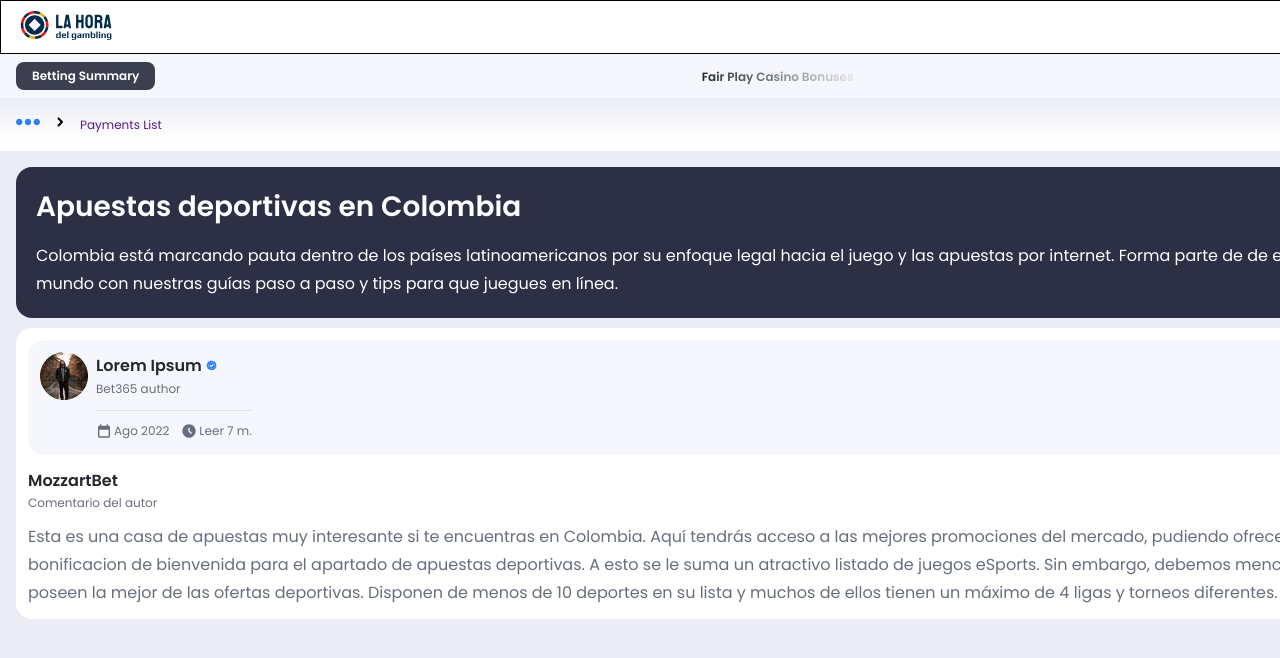
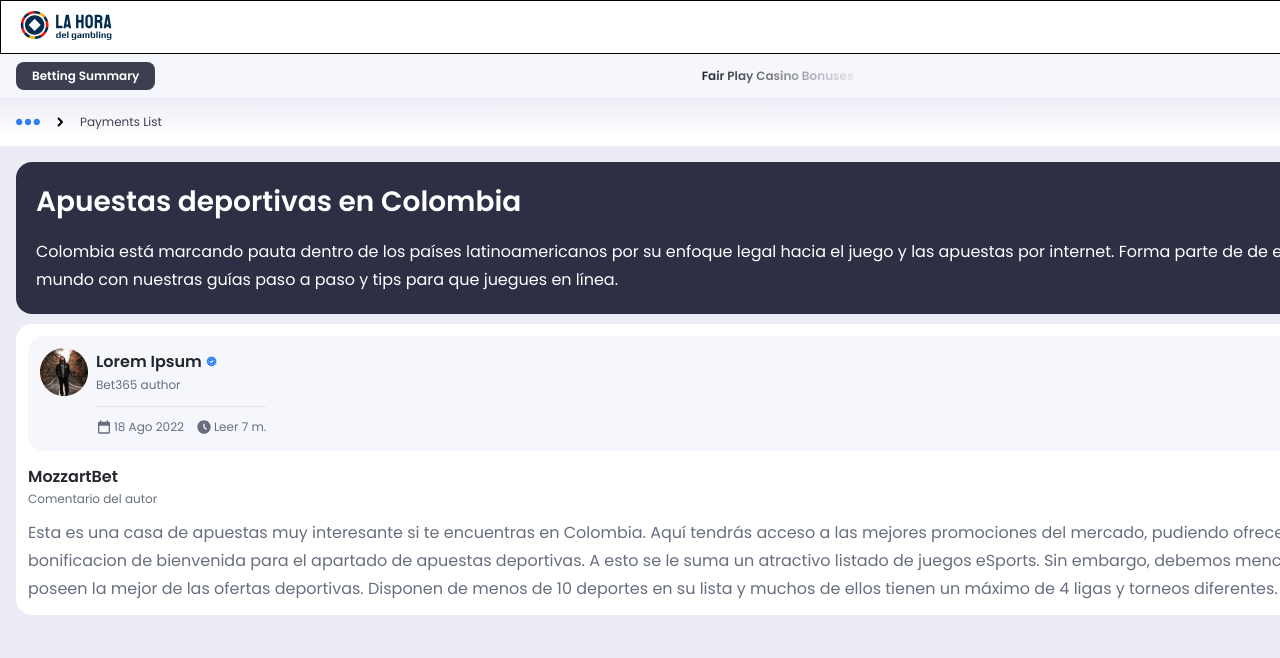
Before and after one commit to Vas2306/la-hora, a plain HTML site: page index.html in a window 1280 px wide. Shown: the top 658 px of the page. Drawn offline with nearby package versions, Linux system fonts and the light colour scheme.

Commit message:
error correction

```diff
--- a/index.html
+++ b/index.html
@@ -39,36 +39,22 @@
               </svg>
             </div>
           </div>
-
-          <ul class="header__middle">
-            <li class="header__middle-btn">
+          <div class="header__middle">
             <a class="header__middle-btn--text" href="">Betting Summary</a>
-            </li>
-
-            <li>
-              <a class="header__middle-link" href=""
-                >Fair Play Casino Bonuses</a
-              >
-            </li>
-            <li class="header__middle-arrow">
+            <a class="header__middle-link" href="">Fair Play Casino Bonuses</a>
             <svg width="24" height="24">
               <use href="images/symbol.svg#ArrowRight"></use>
             </svg>
-            </li>
-          </ul>
-          <ul class="header__bottom">
-            <li>
+          </div>
+          <div class="header__bottom">
             <svg width="24" height="24">
               <use href="images/symbol.svg#ellipsis"></use>
             </svg>
-            </li>
-            <li>
             <svg width="24" height="24">
               <use href="images/symbol.svg#Line"></use>
             </svg>
-            </li>
-            <li class="header__bottom-link"><a href="">Payments List</a></li>
-          </ul>
+            <a class="header__bottom-link" href="">Payments List</a>
+          </div>
         </nav>
       </div>
     </header>
@@ -104,22 +90,20 @@
                 </div>
 
                 <ul class="comment__data">
-                <li class="comment__data-text"><span
+                  <li class="comment__data-text">
+                    <span
                       ><svg width="16" height="16">
                         <use href="images/symbol.svg#calendar_today"></use></svg></span>
-                    Ago 2022</li>
-
+                    18 Ago 2022
                   </li>
-
                   <li class="comment__data-text">
-                   <span><svg width="16" height="16">
-                    <use href="images/symbol.svg#schedule"></use>
-                  </svg></span> Leer 7 m.
+                    <span
+                      ><svg width="16" height="16">
+                        <use href="images/symbol.svg#schedule"></use></svg></span>
+                    Leer 7 m.
                   </li>
-
                 </ul>
               </div>
-
             </div>
 
             <div>
--- a/main.css
+++ b/main.css
@@ -54,7 +54,7 @@
   margin-right: auto;
   margin-left: auto;
 }
-@media screen and (min-width: 480px) {
+@media screen and (min-width: 360px) {
   .container {
     width: 360px;
   }
@@ -107,7 +107,7 @@
   padding-bottom: 6px;
   padding-left: 16px;
   padding-right: 16px;
-  min-width: 132px;
+  /* min-width: 132px; */
   font-size: 12px;
   font-style: normal;
   font-weight: 600;
```
Lines whose indentation alone changed are shown as unchanged.
